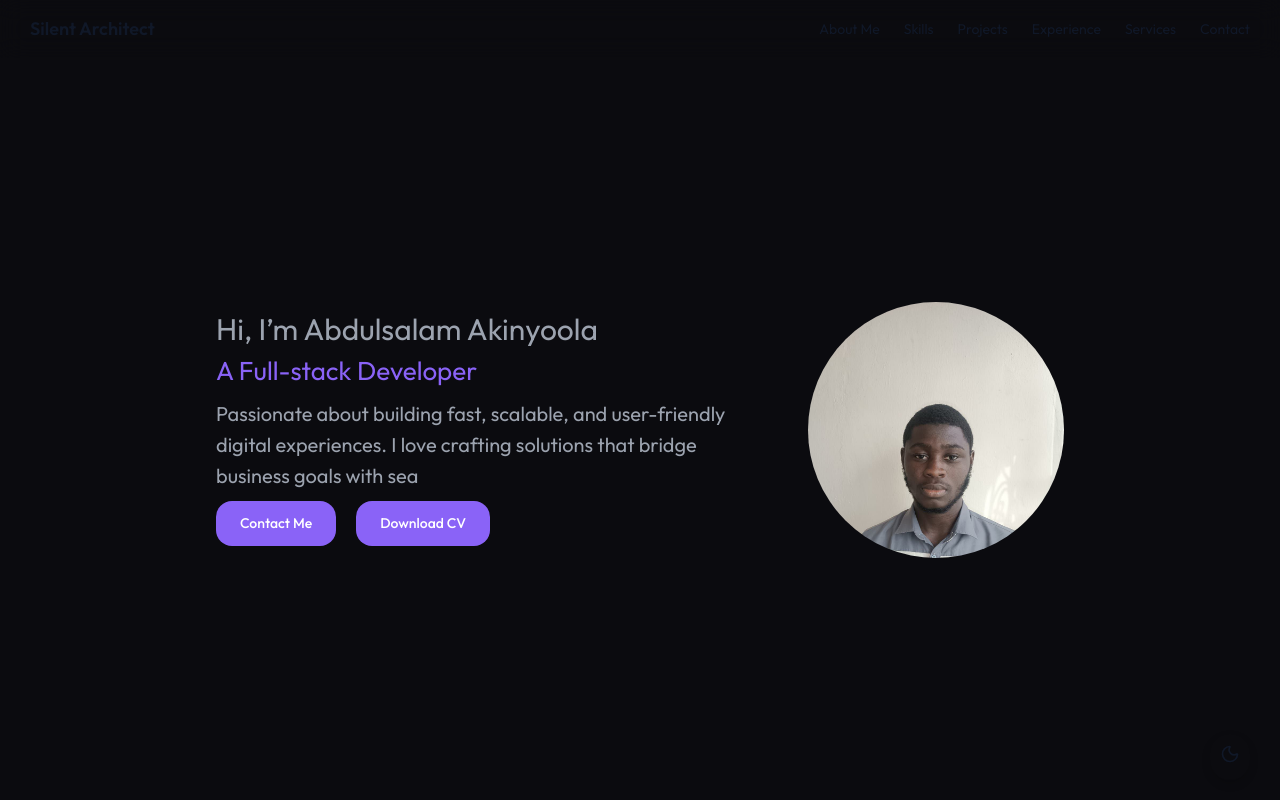
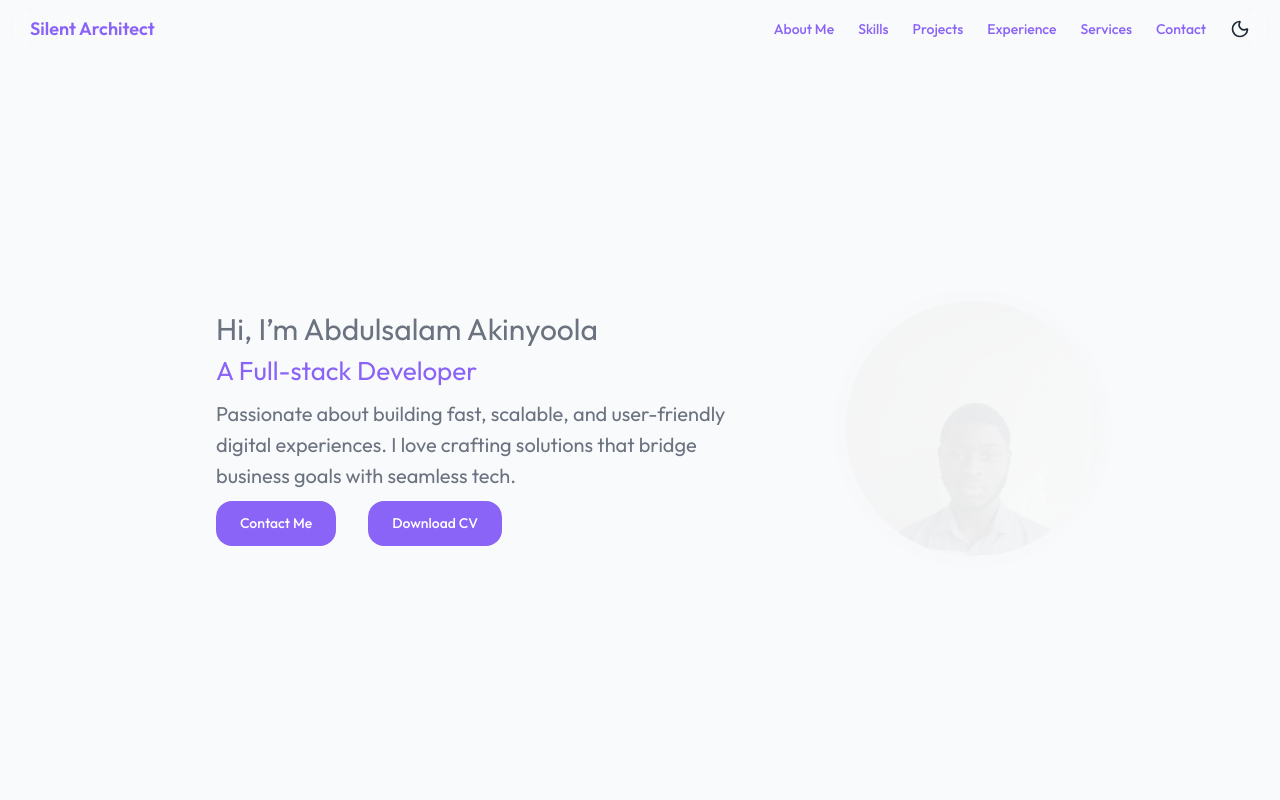
Before and after one commit to Abdulsalamdev/portfolio, a Next.js app: page / in a window 1280 px wide. Shown: the top 800 px of the page. Built offline with nearby package versions, Linux system fonts and the light colour scheme.

Commit message:
feat: Updating features

```diff
--- a/app/globals.css
+++ b/app/globals.css
@@ -4,17 +4,71 @@
 
 @import url('https://fonts.googleapis.com/css2?family=Outfit:wght@100..900&display=swap');
 
-/* app/globals.css */
-html,
-body {
-  background-color: #0B0B0F;
-  color: #E6E6E6;
-  font-family: var(--font-outfit), sans-serif;
-  scroll-behavior: smooth;
-  -webkit-font-smoothing: antialiased;
-  margin: 0;
-  padding: 0;
-}
+/* ======================================
+   Base Styles
+====================================== */
 html {
   scroll-behavior: smooth;
 }
+
+body {
+  @apply transition-colors duration-300 ease-in-out;
+  background-color: var(--bg);
+  color: var(--text);
+  font-family: 'Outfit', sans-serif;
+  margin: 0;
+  padding: 0;
+  -webkit-font-smoothing: antialiased;
+}
+
+/* ======================================
+   Theme Tokens
+   (Light & Dark Mode)
+====================================== */
+
+/* Default: Light Theme */
+:root {
+  --bg: #F9FAFB;
+  --text: #1F2937;
+  --muted: #6B7280;
+  --accent1: #8A63F7;
+  --accent2: #6C4BD1;
+  --accent3: #F4B400;
+}
+
+/* Dark Theme */
+[data-theme="dark"] {
+  --bg: #0B0B0F;
+  --text: #E6E6E6;
+  --muted: #9CA3AF;
+  --accent1: #8A63F7;
+  --accent2: #6C4BD1;
+  --accent3: #F4B400;
+}
+
+/* ======================================
+   Utility Overrides
+====================================== */
+a {
+  color: var(--accent1);
+  text-decoration: none;
+  transition: color 0.2s ease;
+}
+
+a:hover {
+  color: var(--accent2);
+}
+
+button {
+  cursor: pointer;
+  transition: all 0.3s ease;
+}
+
+button.primary {
+  background-color: var(--accent1);
+  color: #fff;
+}
+
+button.primary:hover {
+  background-color: var(--accent2);
+}
--- a/app/layout.tsx
+++ b/app/layout.tsx
@@ -1,11 +1,11 @@
-// 'use client'
+// app/layout.tsx
 import ThemeProvider from "@/components/ThemeProvider";
 import "./globals.css";
 import type { Metadata } from "next";
 import { Outfit } from "next/font/google";
 
-import { ToastContainer } from 'react-toastify'
-import 'react-toastify/dist/ReactToastify.css'
+import { ToastContainer } from "react-toastify";
+import "react-toastify/dist/ReactToastify.css";
 
 const outfit = Outfit({
   subsets: ["latin"],
@@ -13,29 +13,30 @@ const outfit = Outfit({
   display: "swap",
 });
 
-// app/layout.tsx
-export const metadata = {
-  title: 'Abdulsalam Akinyoola | Full-Stack Developer Portfolio',
-  description: 'A portfolio by Abdulsalam Akinyoola – Full-Stack Developer skilled in Next.js, Node.js, MongoDB.',
-  keywords: 'Full-Stack Developer, Next.js, Portfolio, JavaScript, MongoDB, Node.js, Freelance Developer, Nigeria',
-  authors: [{ name: 'Abdulsalam Akinyoola' }],
-  creator: 'Abdulsalam Akinyoola',
+export const metadata: Metadata = {
+  title: "Abdulsalam Akinyoola | Full-Stack Developer Portfolio",
+  description:
+    "A portfolio by Abdulsalam Akinyoola – Full-Stack Developer skilled in Next.js, Node.js, MongoDB.",
+  keywords:
+    "Full-Stack Developer, Next.js, Portfolio, JavaScript, MongoDB, Node.js, Freelance Developer, Nigeria",
+  authors: [{ name: "Abdulsalam Akinyoola" }],
+  creator: "Abdulsalam Akinyoola",
   openGraph: {
-    title: 'Abdulsalam Akinyoola | Full-Stack Developer Portfolio',
-    description: 'Check out the portfolio of Abdulsalam Akinyoola — developer and freelancer for hire.',
-    url: 'https://abdulsalamakinyoola.vercel.app',
-    siteName: 'Abdulsalam Akinyoola Portfolio',
-    locale: 'en_US',
-    type: 'website',
+    title: "Abdulsalam Akinyoola | Full-Stack Developer Portfolio",
+    description:
+      "Check out the portfolio of Abdulsalam Akinyoola — developer and freelancer for hire.",
+    url: "https://abdulsalamakinyoola.vercel.app",
+    siteName: "Abdulsalam Akinyoola Portfolio",
+    locale: "en_US",
+    type: "website",
   },
   twitter: {
-    card: 'summary_large_image',
-    title: 'Abdulsalam Akinyoola | Full-Stack Developer Portfolio',
-    description: 'Built with Next.js, Node.js, and MongoDB.',
-    site: '@Abdulsalamdevv',
+    card: "summary_large_image",
+    title: "Abdulsalam Akinyoola | Full-Stack Developer Portfolio",
+    description: "Built with Next.js, Node.js, and MongoDB.",
+    site: "@Abdulsalamdevv",
   },
-}
-
+};
 
 export default function RootLayout({
   children,
@@ -44,10 +45,14 @@ export default function RootLayout({
 }) {
   return (
     <html lang="en" suppressHydrationWarning>
-      <body className={`${outfit.variable} min-h-screen transition-colors duration-300 bg-white text-gray-900 dark:bg-[#0B0B0F] dark:text-[#E6E6E6] font-outfit`} >
-        <ThemeProvider attribute="class" defaultTheme="system" enableSystem>
+      <body
+        className={`${outfit.variable} min-h-screen font-outfit transition-colors duration-300`}
+      >
+        {/* ✅ Fix: attribute="data-theme" for CSS variable system */}
+        <ThemeProvider attribute="data-theme" defaultTheme="system" enableSystem>
           {children}
         </ThemeProvider>
+
         <ToastContainer position="top-right" autoClose={3000} />
       </body>
     </html>
--- a/app/page.tsx
+++ b/app/page.tsx
@@ -17,7 +17,10 @@ export const metadata: Metadata = {
 
 export default function HomePage() {
   return (
-    <main className="bg-white dark:bg-[#0B0B0F] text-gray-900 dark:text-[#E6E6E6] transition-colors duration-300 scroll-smooth">
+<main
+  className="min-h-screen transition-colors duration-300 scroll-smooth bg-[var(--bg)] text-[var(--text)] overflow-x-hidden"
+>
+  <div className="max-w-7xl mx-auto px-4 sm:px-6 lg:px-8">
     <Navbar />
     <Hero />
     <About />
@@ -26,7 +29,8 @@ export default function HomePage() {
     <Experience />
     <Services />
     <ContactForm />
-      <ThemeWrapper />
+  </div>
 </main>
+
   );
 }
--- a/app/projects/[slug]/page.tsx
+++ b/app/projects/[slug]/page.tsx
@@ -43,13 +43,13 @@ export default async function ProjectDetails({
         <p style={{ color: '#9CA3AF', marginBottom: '8px' }}>{project.category}</p>
 
       {/* Image Cover */}
-        {/* <Image
+        <Image
           src={project.image}
           alt={project.title}
           width={800}
           height={400}
           style={{ borderRadius: '12px', marginBottom: '20px', width: '100%', objectFit: 'cover' }}
-        /> */}
+        />
 
         <p style={{ marginBottom: '24px', fontSize: '16px', lineHeight: '1.6' }}>
           {project.description}
--- a/components/HeroSection.tsx
+++ b/components/HeroSection.tsx
@@ -5,10 +5,10 @@ import Image from "next/image";
 import Link from "next/link";
 import { useEffect, useState } from "react";
 
-// TypingText Component
+// TypingText Component (faster)
 function TypingText({
   text,
-  speed = 80,
+  speed = 40, // faster typing
   onComplete,
 }: {
   text: string;
@@ -29,23 +29,19 @@ function TypingText({
       return () => clearTimeout(timeout);
     } else {
       setIsDone(true);
-      onComplete?.(); // Call the next step
+      onComplete?.();
     }
   }, [index, text, speed, onComplete]);
 
   useEffect(() => {
-    const blink = setInterval(() => {
-      setShowCursor((prev) => !prev);
-    }, 500);
+    const blink = setInterval(() => setShowCursor((prev) => !prev), 500);
     return () => clearInterval(blink);
   }, []);
 
   return (
     <span>
       {displayed}
-      {!isDone && (
-        <span className="inline-block w-[1ch]">{showCursor ? "|" : ""}</span>
-      )}
+      {!isDone && <span className="inline-block w-[1ch]">{showCursor ? "|" : ""}</span>}
     </span>
   );
 }
@@ -56,12 +52,9 @@ export default function HeroSection() {
 
   return (
     <section
-      id="/"
-      style={{
-        paddingTop: "60px",
-        paddingInline: "20px",
-      }}
-      className="min-h-screen flex items-center justify-center px-4 py-20 sm:py-32 bg-[#0B0B0F] text-[#E6E6E6]"
+      id="home"
+      style={{ paddingTop: "60px", paddingInline: "20px" }}
+      className="min-h-screen flex items-center justify-center px-6 sm:px-10 py-24 sm:py-32 bg-[var(--bg)] text-[var(--text)]"
     >
       <div className="max-w-7xl mx-auto flex flex-col-reverse md:flex-row items-center gap-10 md:gap-20">
         {/* Left Text Content */}
@@ -69,54 +62,38 @@ export default function HeroSection() {
           <motion.h1
             initial={{ opacity: 0, x: -40 }}
             animate={{ opacity: 1, x: 0 }}
-            transition={{ duration: 1 }}
-            style={{
-              fontSize: "30px",
-            }}
-            className="text-3xl sm:text-4xl md:text-5xl font-bold mb-4 text-[#9CA3AF]"
+            transition={{ duration: 0.8 }}
+            style={{ fontSize: "30px" }}
+            className="text-3xl sm:text-4xl md:text-5xl font-bold mb-4 text-[var(--muted)]"
           >
             {step >= 1 && (
-              <TypingText
-                text="Hi, I’m Abdulsalam Akinyoola"
-                speed={60}
-                onComplete={() => setStep(2)}
-              />
+              <TypingText text="Hi, I’m Abdulsalam Akinyoola" speed={40} onComplete={() => setStep(2)} />
             )}
           </motion.h1>
 
           <motion.h2
             initial={{ opacity: 0, x: -30 }}
             animate={{ opacity: 1, x: 0 }}
-            transition={{ delay: 0.3, duration: 1 }}
-            style={{
-              marginTop: "10px",
-              fontSize: "26px",
-            }}
-            className="text-xl sm:text-2xl text-[#8A63F7] font-semibold mb-6"
+            transition={{ delay: 0.2, duration: 0.8 }}
+            style={{ marginTop: "10px", fontSize: "26px" }}
+            className="text-xl sm:text-2xl text-[var(--accent1)] font-semibold mb-8"
           >
             {step >= 2 && (
-              <TypingText
-                text="A Full-stack Developer"
-                speed={60}
-                onComplete={() => setStep(3)}
-              />
+              <TypingText text="A Full-stack Developer" speed={40} onComplete={() => setStep(3)} />
             )}
           </motion.h2>
 
           <motion.p
             initial={{ opacity: 0, x: -20 }}
             animate={{ opacity: 1, x: 0 }}
-            transition={{ delay: 0.5, duration: 1 }}
-            className="text-base md:text-lg text-[#9CA3AF] max-w-lg mb-6"
-            style={{
-              marginTop: "10px",
-              fontSize: "20px",
-            }}
+            transition={{ delay: 0.4, duration: 0.8 }}
+            className="text-base md:text-lg text-[var(--muted)] max-w-lg mb-8"
+            style={{ marginTop: "10px", fontSize: "20px" }}
           >
             {step >= 3 && (
               <TypingText
                 text="Passionate about building fast, scalable, and user-friendly digital experiences. I love crafting solutions that bridge business goals with seamless tech."
-                speed={25}
+                speed={20}
               />
             )}
           </motion.p>
@@ -125,25 +102,21 @@ export default function HeroSection() {
             <motion.div
               initial={{ opacity: 0, y: 20 }}
               animate={{ opacity: 1, y: 0 }}
-              transition={{ delay: 1, duration: 0.8 }}
-              style={{
-                display: "flex",
-                gap: "20px",
-                alignItems: "center"
-              }}
+              transition={{ delay: 0.8, duration: 0.8 }}
+              className="flex flex-wrap gap-6 sm:gap-8 items-center justify-center md:justify-start mt-6"
             >
               <Link href="#contact">
                 <button
                   style={{
                     marginTop: "10px",
-                    backgroundColor: "#8A63F7",
+                    backgroundColor: "var(--accent1)",
                     color: "#ffffff",
                     padding: "0.75rem 1.5rem",
                     borderRadius: "1rem",
                     fontSize: "0.875rem",
                     fontWeight: "500",
                   }}
-                  className="hover:bg-[#6C4BD1] transition duration-300"
+                  className="hover:bg-[var(--accent2)] hover:scale-105 transition transform duration-300 w-full sm:w-auto"
                 >
                   Contact Me
                 </button>
@@ -151,7 +124,7 @@ export default function HeroSection() {
               <a
                 style={{
                   marginTop: "10px",
-                    backgroundColor: "#8A63F7",
+                  backgroundColor: "var(--accent1)",
                   color: "#ffffff",
                   padding: "0.75rem 1.5rem",
                   borderRadius: "1rem",
@@ -160,30 +133,32 @@ export default function HeroSection() {
                 }}
                 href="/resume.pdf"
                 download
-                className="inline-block bg-[#8A63F7] text-white px-6 py-3 rounded-xl font-medium hover:bg-[#6C4BD1] transition"
+                className="hover:bg-[var(--accent2)] hover:scale-105 transition transform duration-300 w-full sm:w-auto"
               >
                 Download CV
               </a>
             </motion.div>
           )}
         </div>
-
-        {/* Right Image */}
 <motion.div
-          initial={{ opacity: 0, x: 40 }}
-          animate={{ opacity: 1, x: 0 }}
-          transition={{ delay: 0.6, duration: 1 }}
-          className="w-48 h-48 sm:w-64 sm:h-64 rounded-full overflow-hidden border-4 border-[#8A63F7]"
+  initial={{ opacity: 0, x: 40, y: 0, scale: 1 }}
+  animate={{ opacity: 1, x: 0, y: [0, -10, 0], scale: 1 }} // gentle floating effect
+  transition={{ delay: 0.6, duration: 2, repeat: Infinity, repeatType: "loop" }}
+  whileHover={{ scale: 1.05 }} // hover effect
+  className="w-48 h-48 sm:w-64 sm:h-64 rounded-full overflow-hidden border-4 border-[var(--accent1)] shadow-[0_0_25px_rgba(138,99,247,0.4)]"
 >
   <Image
     src="/profile.jpg"
-            alt="Abdulsalam Akinyoola"
+    alt="Portrait of Abdulsalam Akinyoola, full-stack developer"
     width={400}
     height={400}
+    sizes="(max-width: 640px) 150px, (max-width: 768px) 200px, 256px"
     className="object-cover w-full h-full"
     priority
+    quality={90}
   />
 </motion.div>
+
       </div>
     </section>
   );
--- a/components/Navbar.tsx
+++ b/components/Navbar.tsx
@@ -1,66 +1,127 @@
+// "use client";
+
+// import { useState } from "react";
+// import Link from "next/link";
+// import { motion, AnimatePresence } from "framer-motion";
+// import { MobileSidebar } from "./MobileSidebar";
+
+// const navLinks = [
+//   { label: "About Me", href: "#about" },
+//   { label: "Skills", href: "#skills" },
+//   { label: "Projects", href: "#projects" },
+//   { href: '#experience', label: 'Experience' },
+//   { href: '#services', label: 'Services' },
+//   { label: "Contact", href: "#contact" },
+// ];
+
+// export default function Navbar() {
+//   const [open, setOpen] = useState(false);
+
+//   return (
+//     <header
+//       className="fixed top-0 z-50 w-full backdrop-blur-md border-b border-gray-200 dark:border-gray-800"
+//       style={{
+//         paddingInline: "30px",
+//         paddingBlock: "15px",
+//       }}
+//     >
+//       <nav
+//         className="max-w-7xl mx-auto px-4 sm:px-6 lg:px-8 py-6 flex justify-between items-center"
+//         style={{
+//           display: "flex",
+//           justifyContent: "space-between",
+//           alignItems: "center",
+//         }}
+//       >
+//         <Link href="/" className="text-lg font-semibold text-primary">
+//           Silent Architect
+//         </Link>
+
+//         {/* Desktop Navigation */}
+//         <div
+//           className="flex gap-[20px]"
+//           style={{
+//             display: "flex",
+//             gap: "20px",
+//           }}
+//         >
+//           <div className="hidden md:flex items-center gap-6">
+//             {navLinks.map((link) => (
+//               <a
+//                 key={link.href}
+//                 href={link.href}
+//                 className="text-sm text-muted-foreground hover:text-primary transition-colors"
+//               >
+//                 {link.label}
+//               </a>
+//             ))}
+//           </div>
+//         </div>
+
+//         {/* Mobile Toggle Button */}
+
+//         <MobileSidebar />
+//       </nav>
+//     </header>
+//   );
+// }
 "use client";
 
 import { useState } from "react";
 import Link from "next/link";
-import { motion, AnimatePresence } from "framer-motion";
 import { MobileSidebar } from "./MobileSidebar";
+import ThemeToggle from "./ThemeToggle";
 
 const navLinks = [
   { label: "About Me", href: "#about" },
   { label: "Skills", href: "#skills" },
   { label: "Projects", href: "#projects" },
-  { href: '#experience', label: 'Experience' },
-  { href: '#services', label: 'Services' },
+  { href: "#experience", label: "Experience" },
+  { href: "#services", label: "Services" },
   { label: "Contact", href: "#contact" },
 ];
 
 export default function Navbar() {
-  const [open, setOpen] = useState(false);
-
   return (
     <header
-      className="fixed top-0 z-50 w-full backdrop-blur-md border-b border-gray-200 dark:border-gray-800"
+      className="fixed top-0 z-50 w-full backdrop-blur-md border-b border-gray-200 dark:border-gray-800 transition-all duration-300"
       style={{
         paddingInline: "30px",
         paddingBlock: "15px",
       }}
     >
       <nav
-        className="max-w-7xl mx-auto px-4 sm:px-6 lg:px-8 py-6 flex justify-between items-center"
-        style={{
-          display: "flex",
-          justifyContent: "space-between",
-          alignItems: "center",
-        }}
+        className="max-w-7xl mx-auto flex justify-between items-center"
       >
-        <Link href="/" className="text-lg font-semibold text-primary">
+        {/* Brand */}
+        <Link
+          href="/"
+          className="text-lg font-semibold text-[var(--accent1)] hover:text-[var(--accent2)] transition-colors"
+        >
           Silent Architect
         </Link>
 
         {/* Desktop Navigation */}
-        <div
-          className="flex gap-[20px]"
-          style={{
-            display: "flex",
-            gap: "20px",
-          }}
-        >
         <div className="hidden md:flex items-center gap-6">
           {navLinks.map((link) => (
             <a
               key={link.href}
               href={link.href}
-                className="text-sm text-muted-foreground hover:text-primary transition-colors"
+              className="text-sm font-medium text-[var(--muted)] hover:text-[var(--accent1)] transition-colors"
             >
               {link.label}
             </a>
           ))}
-          </div>
+
+          {/* Theme toggle */}
+          <ThemeToggle />
         </div>
 
-        {/* Mobile Toggle Button */}
-
+        {/* Mobile Navigation */}
+        <div className="md:hidden flex items-center gap-4">
+          <ThemeToggle />
           <MobileSidebar />
+        </div>
       </nav>
     </header>
   );
--- a/components/Project.tsx
+++ b/components/Project.tsx
@@ -109,7 +109,7 @@ export default function ProjectsSection() {
   }}
   whileTap={{ scale: 0.98 }}
 >
-  {/* <motion.div whileHover={{ scale: 1.05 }} transition={{ duration: 0.3 }}>
+  <motion.div whileHover={{ scale: 1.05 }} transition={{ duration: 0.3 }}>
     <Image
       src={project.image}
       alt={project.title}
@@ -123,7 +123,7 @@ export default function ProjectsSection() {
         marginBottom: "12px"
       }}
     />
-  </motion.div> */}
+  </motion.div>
 
   <h3
     style={{
```
Also changed, not shown: app/robots.ts (added, +16 -0 lines), app/sitemap.ts (added, +33 -0 lines), components/MobileSidebar.tsx (+125 -37 lines), 1 other file (tests, documents, lock files or other folders). Lines whose indentation alone changed are shown as unchanged.
